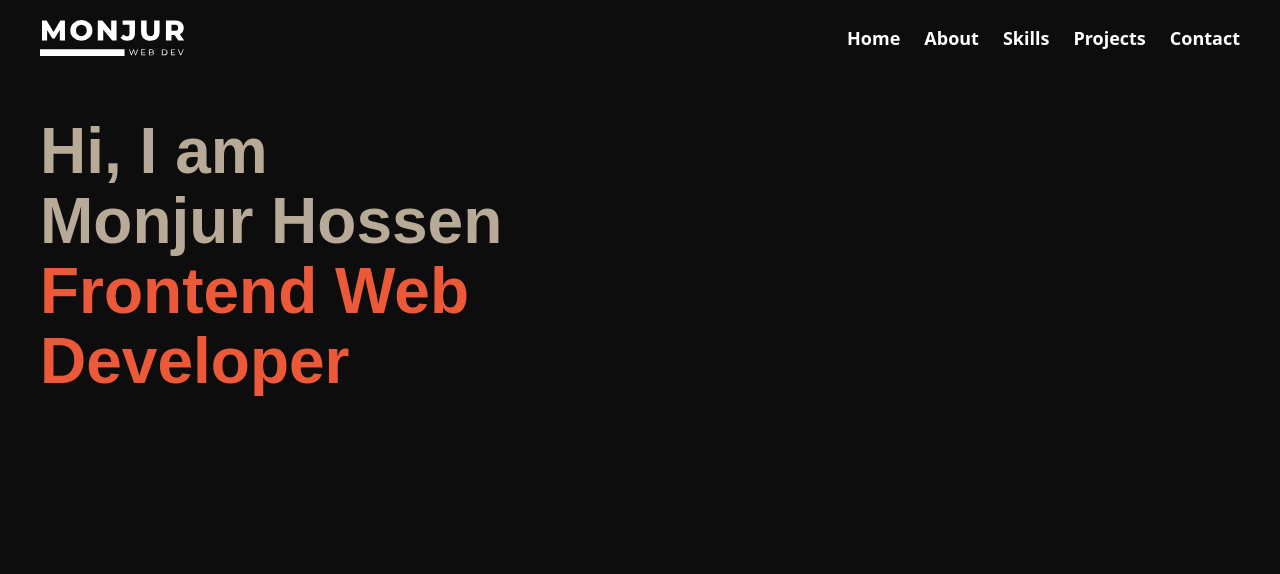
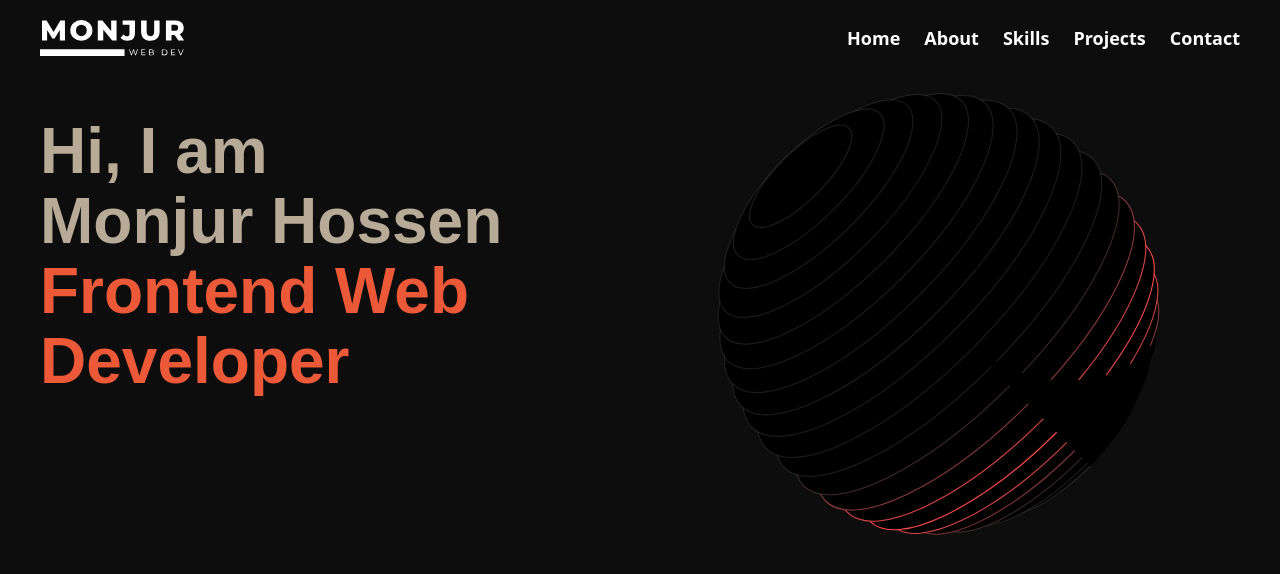
Before and after one commit to Monjur14/monjur-portfolio, a React (Vite) app: page / in a window 1280 px wide. Shown: the top 574 px of the page. Built offline with nearby package versions, Linux system fonts and the light colour scheme.

Commit message:
Hero section

```diff
--- a/package.json
+++ b/package.json
@@ -10,6 +10,7 @@
     "preview": "vite preview"
   },
   "dependencies": {
+    "animejs": "^3.2.2",
     "react": "^18.2.0",
     "react-dom": "^18.2.0"
   },
--- /dev/null
+++ b/src/Components/sphereAnimation.jsx
@@ -0,0 +1,144 @@
+import  { useEffect } from 'react';
+import anime from 'animejs';
+
+const SphereAnimation = () => {
+    useEffect(() => {
+        function fitElementToParent(el, padding) {
+          var timeout = null;
+          function resize() {
+            if (timeout) clearTimeout(timeout);
+            anime.set(el, { scale: 1 });
+            var pad = padding || 0;
+            var parentEl = el.parentNode;
+            var elOffsetWidth = el.offsetWidth - pad;
+            var parentOffsetWidth = parentEl.offsetWidth;
+            var ratio = parentOffsetWidth / elOffsetWidth;
+            timeout = setTimeout(anime.set(el, { scale: ratio }), 10);
+          }
+          resize();
+          window.addEventListener('resize', resize);
+        }
+
+        var sphereAnimation = () => {
+          var sphereEl = document.querySelector('.sphere-animation');
+          var spherePathEls = sphereEl.querySelectorAll('.sphere path');
+          var pathLength = spherePathEls.length;
+          var animations = [];
+
+          fitElementToParent(sphereEl);
+
+          var breathAnimation = anime({
+            begin: function () {
+              for (var i = 0; i < pathLength; i++) {
+                animations.push(
+                  anime({
+                    targets: spherePathEls[i],
+                    stroke: { value: ['rgba(255,75,75,1)', 'rgba(80,80,80,.35)'], duration: 500 },
+                    translateX: [2, -4],
+                    translateY: [2, -4],
+                    easing: 'easeOutQuad',
+                    autoplay: false,
+                  })
+                );
+              }
+            },
+            update: function (ins) {
+              animations.forEach(function (animation, i) {
+                var percent = (1 - Math.sin(i * 0.35 + 0.0022 * ins.currentTime)) / 2;
+                animation.seek(animation.duration * percent);
+              });
+            },
+            duration: Infinity,
+            autoplay: false,
+          });
+
+          var introAnimation = anime.timeline({
+            autoplay: false,
+          }).add(
+            {
+              targets: spherePathEls,
+              strokeDashoffset: {
+                value: [anime.setDashoffset, 0],
+                duration: 3900,
+                easing: 'easeInOutCirc',
+                delay: anime.stagger(190, { direction: 'reverse' }),
+              },
+              duration: 2000,
+              delay: anime.stagger(60, { direction: 'reverse' }),
+              easing: 'linear',
+            },
+            0
+          );
+
+          var shadowAnimation = anime(
+            {
+              targets: '#sphereGradient',
+              x1: '25%',
+              x2: '25%',
+              y1: '0%',
+              y2: '75%',
+              duration: 30000,
+              easing: 'easeOutQuint',
+              autoplay: false,
+            },
+            0
+          );
+
+          function init() {
+            introAnimation.play();
+            breathAnimation.play();
+            shadowAnimation.play();
+          }
+
+          init();
+        };
+
+        sphereAnimation();
+
+        return () => {
+          // Clean up animations when the component is unmounted
+          anime.remove('.sphere-animation path');
+          window.removeEventListener('resize', () => {});
+        };
+      }, []);
+
+  return (
+    <div className="animation-wrapper">
+      <div className="sphere-animation">
+        <svg className="sphere" viewBox="0 0 440 440" stroke="rgba(80,80,80,.35)">
+          <defs>
+            <linearGradient id="sphereGradient" x1="5%" x2="5%" y1="0%" y2="15%">
+              <stop stopColor="#373734" offset="0%" />
+              <stop stopColor="#242423" offset="50%" />
+              <stop stopColor="#0D0D0C" offset="100%" />
+            </linearGradient>
+          </defs>
+          {/* Your sphere paths here */}
+          <path d="M361.604 361.238c-24.407 24.408-51.119 37.27-59.662 28.727-8.542-8.543 4.319-35.255 28.726-59.663 24.408-24.407 51.12-37.269 59.663-28.726 8.542 8.543-4.319 35.255-28.727 59.662z"/>
+      <path d="M360.72 360.354c-35.879 35.88-75.254 54.677-87.946 41.985-12.692-12.692 6.105-52.067 41.985-87.947 35.879-35.879 75.254-54.676 87.946-41.984 12.692 12.692-6.105 52.067-41.984 87.946z"/>
+      <path d="M357.185 356.819c-44.91 44.91-94.376 68.258-110.485 52.149-16.11-16.11 7.238-65.575 52.149-110.485 44.91-44.91 94.376-68.259 110.485-52.15 16.11 16.11-7.239 65.576-52.149 110.486z"/>
+      <path d="M350.998 350.632c-53.21 53.209-111.579 81.107-130.373 62.313-18.794-18.793 9.105-77.163 62.314-130.372 53.209-53.21 111.579-81.108 130.373-62.314 18.794 18.794-9.105 77.164-62.314 130.373z"/>
+      <path d="M343.043 342.677c-59.8 59.799-125.292 91.26-146.283 70.268-20.99-20.99 10.47-86.483 70.269-146.282 59.799-59.8 125.292-91.26 146.283-70.269 20.99 20.99-10.47 86.484-70.27 146.283z"/>
+      <path d="M334.646 334.28c-65.169 65.169-136.697 99.3-159.762 76.235-23.065-23.066 11.066-94.593 76.235-159.762s136.697-99.3 159.762-76.235c23.065 23.065-11.066 94.593-76.235 159.762z"/>
+      <path d="M324.923 324.557c-69.806 69.806-146.38 106.411-171.031 81.76-24.652-24.652 11.953-101.226 81.759-171.032 69.806-69.806 146.38-106.411 171.031-81.76 24.652 24.653-11.953 101.226-81.759 171.032z"/>
+      <path d="M312.99 312.625c-73.222 73.223-153.555 111.609-179.428 85.736-25.872-25.872 12.514-106.205 85.737-179.428s153.556-111.609 179.429-85.737c25.872 25.873-12.514 106.205-85.737 179.429z"/>
+      <path d="M300.175 299.808c-75.909 75.909-159.11 115.778-185.837 89.052-26.726-26.727 13.143-109.929 89.051-185.837 75.908-75.908 159.11-115.778 185.837-89.051 26.726 26.726-13.143 109.928-89.051 185.836z"/>
+      <path d="M284.707 284.34c-77.617 77.617-162.303 118.773-189.152 91.924-26.848-26.848 14.308-111.534 91.924-189.15C265.096 109.496 349.782 68.34 376.63 95.188c26.849 26.849-14.307 111.535-91.923 189.151z"/>
+      <path d="M269.239 267.989c-78.105 78.104-163.187 119.656-190.035 92.807-26.849-26.848 14.703-111.93 92.807-190.035 78.105-78.104 163.187-119.656 190.035-92.807 26.849 26.848-14.703 111.93-92.807 190.035z"/>
+      <path d="M252.887 252.52C175.27 330.138 90.584 371.294 63.736 344.446 36.887 317.596 78.043 232.91 155.66 155.293 233.276 77.677 317.962 36.521 344.81 63.37c26.85 26.848-14.307 111.534-91.923 189.15z"/>
+      <path d="M236.977 236.61C161.069 312.52 77.867 352.389 51.14 325.663c-26.726-26.727 13.143-109.928 89.052-185.837 75.908-75.908 159.11-115.777 185.836-89.05 26.727 26.726-13.143 109.928-89.051 185.836z"/>
+      <path d="M221.067 220.7C147.844 293.925 67.51 332.31 41.639 306.439c-25.873-25.873 12.513-106.206 85.736-179.429C200.6 53.786 280.931 15.4 306.804 41.272c25.872 25.873-12.514 106.206-85.737 179.429z"/>
+      <path d="M205.157 204.79c-69.806 69.807-146.38 106.412-171.031 81.76-24.652-24.652 11.953-101.225 81.759-171.031 69.806-69.807 146.38-106.411 171.031-81.76 24.652 24.652-11.953 101.226-81.759 171.032z"/>
+      <path d="M189.247 188.881c-65.169 65.169-136.696 99.3-159.762 76.235-23.065-23.065 11.066-94.593 76.235-159.762s136.697-99.3 159.762-76.235c23.065 23.065-11.066 94.593-76.235 159.762z"/>
+      <path d="M173.337 172.971c-59.799 59.8-125.292 91.26-146.282 70.269-20.991-20.99 10.47-86.484 70.268-146.283 59.8-59.799 125.292-91.26 146.283-70.269 20.99 20.991-10.47 86.484-70.269 146.283z"/>
+      <path d="M157.427 157.061c-53.209 53.21-111.578 81.108-130.372 62.314-18.794-18.794 9.104-77.164 62.313-130.373 53.21-53.209 111.58-81.108 130.373-62.314 18.794 18.794-9.105 77.164-62.314 130.373z"/>
+      <path d="M141.517 141.151c-44.91 44.91-94.376 68.259-110.485 52.15-16.11-16.11 7.239-65.576 52.15-110.486 44.91-44.91 94.375-68.258 110.485-52.15 16.109 16.11-7.24 65.576-52.15 110.486z"/>
+      <path d="M125.608 125.241c-35.88 35.88-75.255 54.677-87.947 41.985-12.692-12.692 6.105-52.067 41.985-87.947C115.525 43.4 154.9 24.603 167.592 37.295c12.692 12.692-6.105 52.067-41.984 87.946z"/>
+      <path d="M109.698 109.332c-24.408 24.407-51.12 37.268-59.663 28.726-8.542-8.543 4.319-35.255 28.727-59.662 24.407-24.408 51.12-37.27 59.662-28.727 8.543 8.543-4.319 35.255-28.726 59.663z"/>
+        </svg>
+      </div>
+    </div>
+  );
+};
+
+export default SphereAnimation;
--- a/src/Sections/Hero.jsx
+++ b/src/Sections/Hero.jsx
@@ -1,3 +1,5 @@
+import SphereAnimation from "../Components/sphereAnimation"
+
 /* eslint-disable no-mixed-spaces-and-tabs */
 const Hero = () => {
   return (
@@ -31,7 +33,9 @@ const Hero = () => {
                 </div>
             </div>
             <div className="basis-1/2">
-
+                <div className="w-full lg:w-[30rem] mx-auto">
+                <SphereAnimation/>
+                </div>
             </div>
         </div>
       </header>
```
Also changed, not shown: 1 other file (tests, documents, lock files or other folders).
